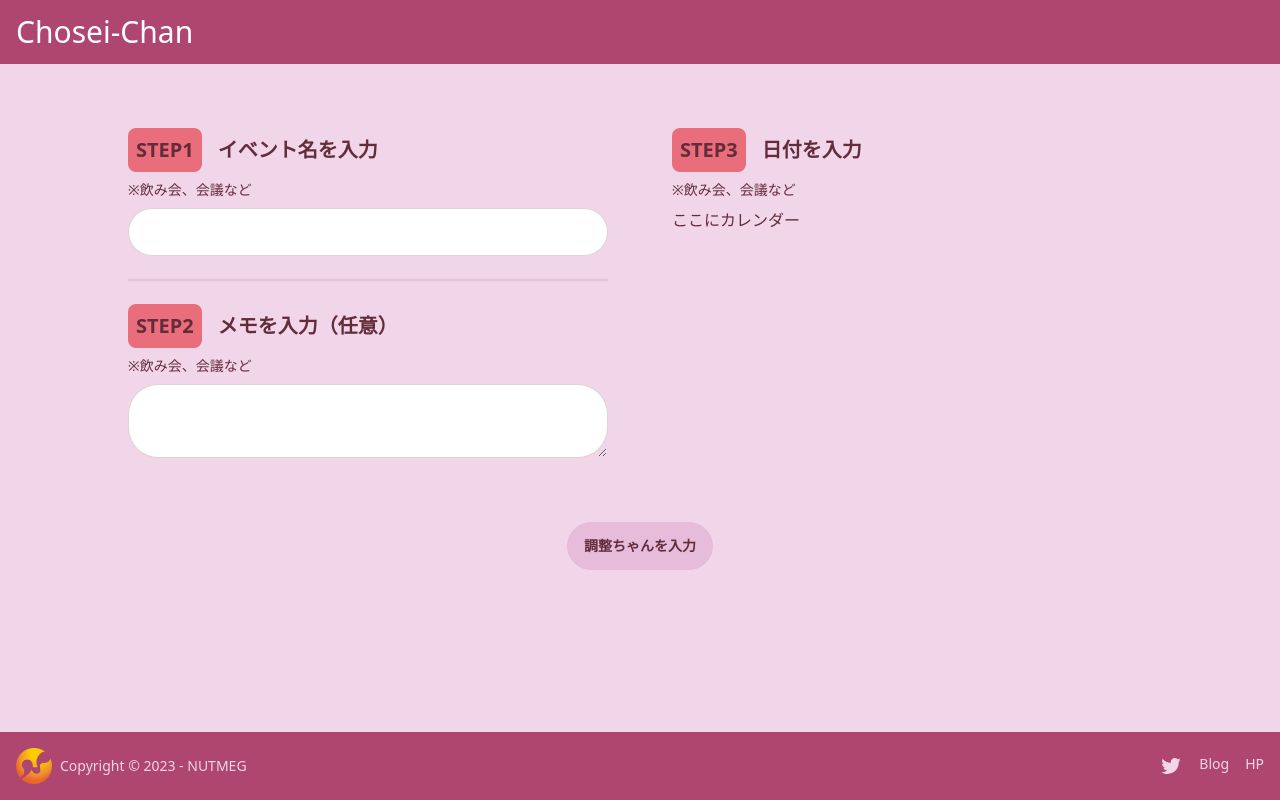
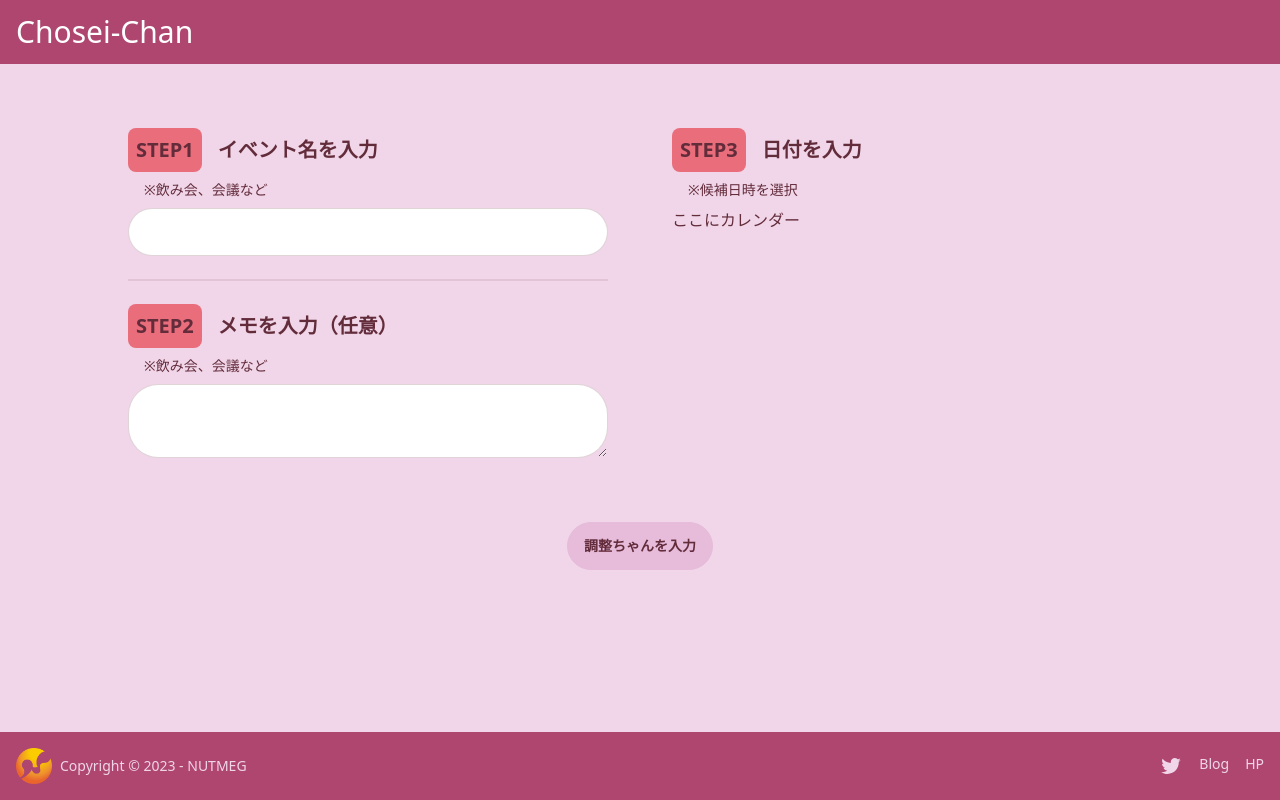
Before and after one commit to NUTFes/chosei-chan, a Next.js app: page / in a window 1280 px wide. Built offline with nearby package versions, Linux system fonts and the light colour scheme.

Commit message:
[fix]例の調整

```diff
--- a/src/pages/index.tsx
+++ b/src/pages/index.tsx
@@ -15,7 +15,7 @@ export default function Home() {
                 </p>
                 <p className='text-xl font-semibold'>イベント名を入力</p>
               </div>
-              <p className='text-sm'>※飲み会、会議など</p>
+              <p className='ml-4 text-sm'>※飲み会、会議など</p>
               <Input />
             </div>
             <div className='divider' />
@@ -26,7 +26,7 @@ export default function Home() {
                 </p>
                 <p className='text-xl font-semibold'>メモを入力（任意）</p>
               </div>
-              <p className='text-sm'>※飲み会、会議など</p>
+              <p className='ml-4 text-sm'>※飲み会、会議など</p>
               <TextArea bordered={true} ghosted={false} />
               <div className='divider md:hidden' />
             </div>
@@ -39,7 +39,7 @@ export default function Home() {
                 </p>
                 <p className='text-xl font-semibold'>日付を入力</p>
               </div>
-              <p className='text-sm'>※飲み会、会議など</p>
+              <p className='ml-4 text-sm'>※候補日時を選択</p>
               <div>ここにカレンダー</div>
             </div>
           </div>
```
